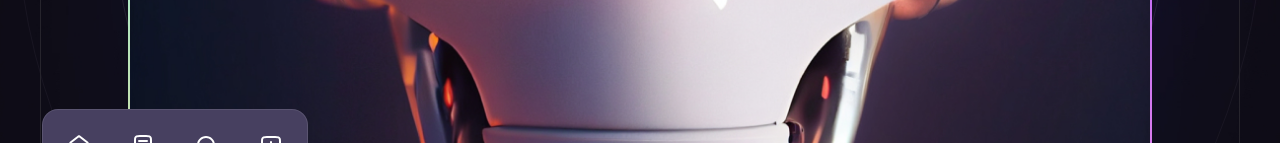
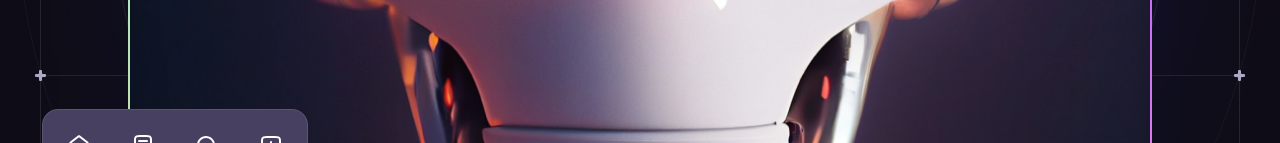
Before and after one commit to faye092/Brainwave, a React (Vite) app: page / in a window 1280 px wide. Shown: the part 809-952 px from the top of the page. Built offline with nearby package versions, Linux system fonts and the light colour scheme.

Commit message:
add Generating label

```diff
--- a/src/components/Hero.jsx
+++ b/src/components/Hero.jsx
@@ -83,6 +83,8 @@ const Hero = () => {
           <BackgroundCircles />
         </div>
       </div>
+
+      <BottomLine />
     </Section>
   );
 };
```
Also changed, not shown: src/components/Generating.jsx (added).
